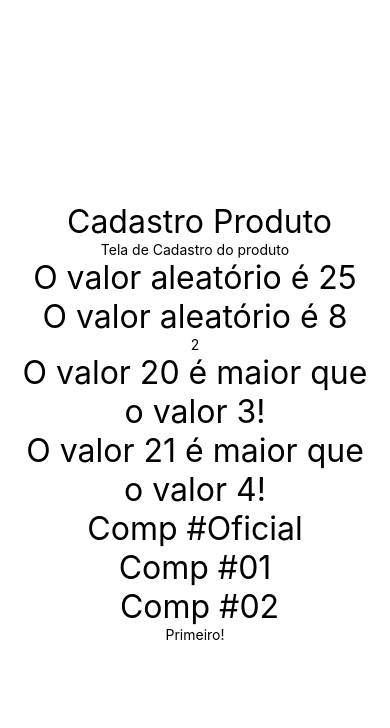
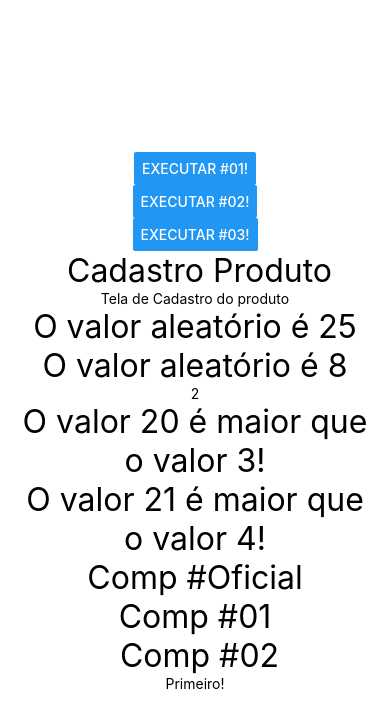
Before and after one commit to IanCaminhas/EstudoReactNative, a React Native app: screen / in a window 390 px wide. Shown: the top 728 px of the page. Built offline with nearby package versions, Linux system fonts and the light colour scheme.

Commit message:
Usando botao

```diff
--- a/src/App.js
+++ b/src/App.js
@@ -5,10 +5,11 @@ import Primeiro from './components/Primeiro'
 import MinMax from './components/MixMax'
 import CompPadrao, { Comp1, Comp2 } from './components/Multi'
 import Titulo from './components/Titulo'
-
+import Botao from './components/Botao'
 
 export default ()=> (
     <View style={style.App}>
+        <Botao />
         <Titulo principal="Cadastro Produto" secundario="Tela de Cadastro do produto" />
         <Aleatorio min={1} max={60} />
         <Aleatorio min={1} max={60} />
--- /dev/null
+++ b/src/components/Botao.js
@@ -0,0 +1,33 @@
+import React from 'react'
+import {Button} from 'react-native'
+
+export default props =>{
+
+   const executar = () =>{
+        console.warn('Exec #01!!!')
+    }
+
+    return (
+        <>
+        <Button
+            title="Executar #01!"
+            onPress={executar}
+
+        />
+        <Button
+            title="Executar #02!"
+            onPress={function(){
+                console.warn('Exec #02!!!')
+            }}
+        />
+
+        <Button
+            title="Executar #03!"
+            onPress={()=> console.warn('Exec #03!!!')}
+        />
+
+        </>
+
+    )
+
+}
```
